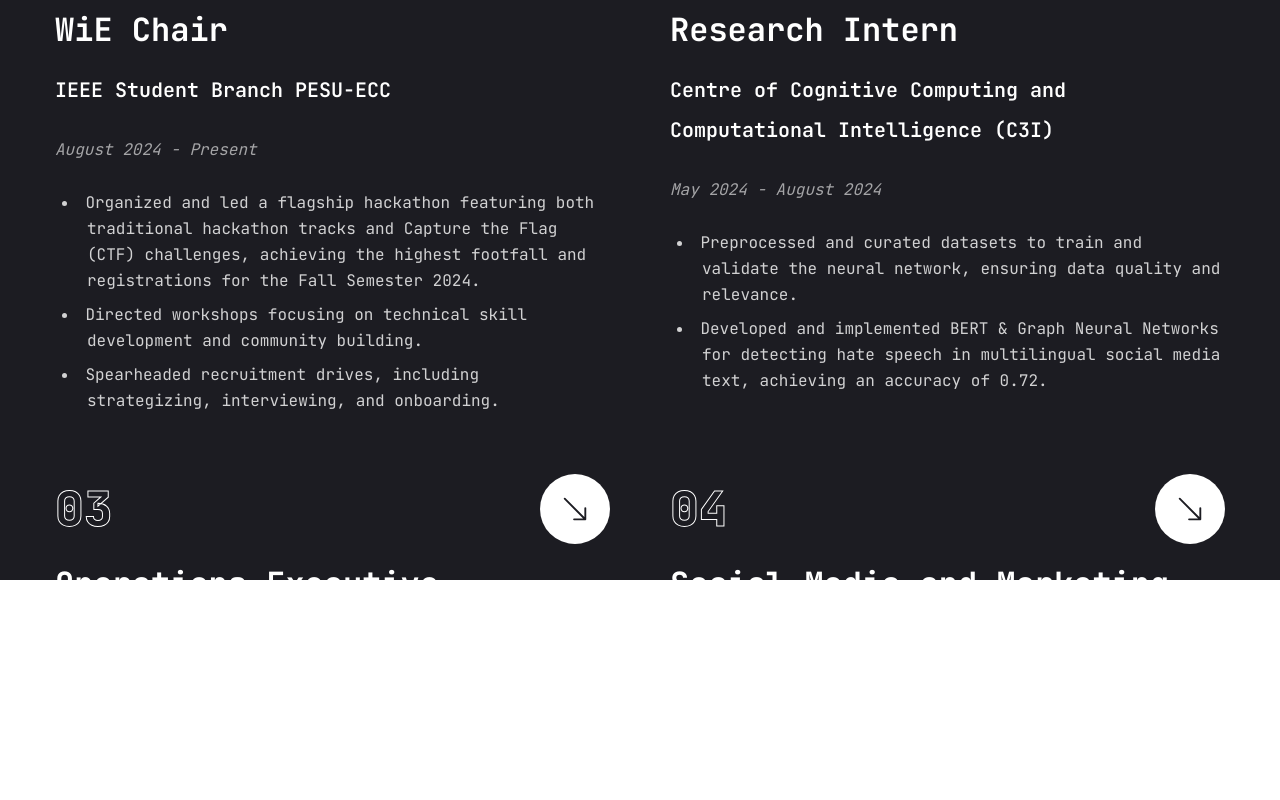
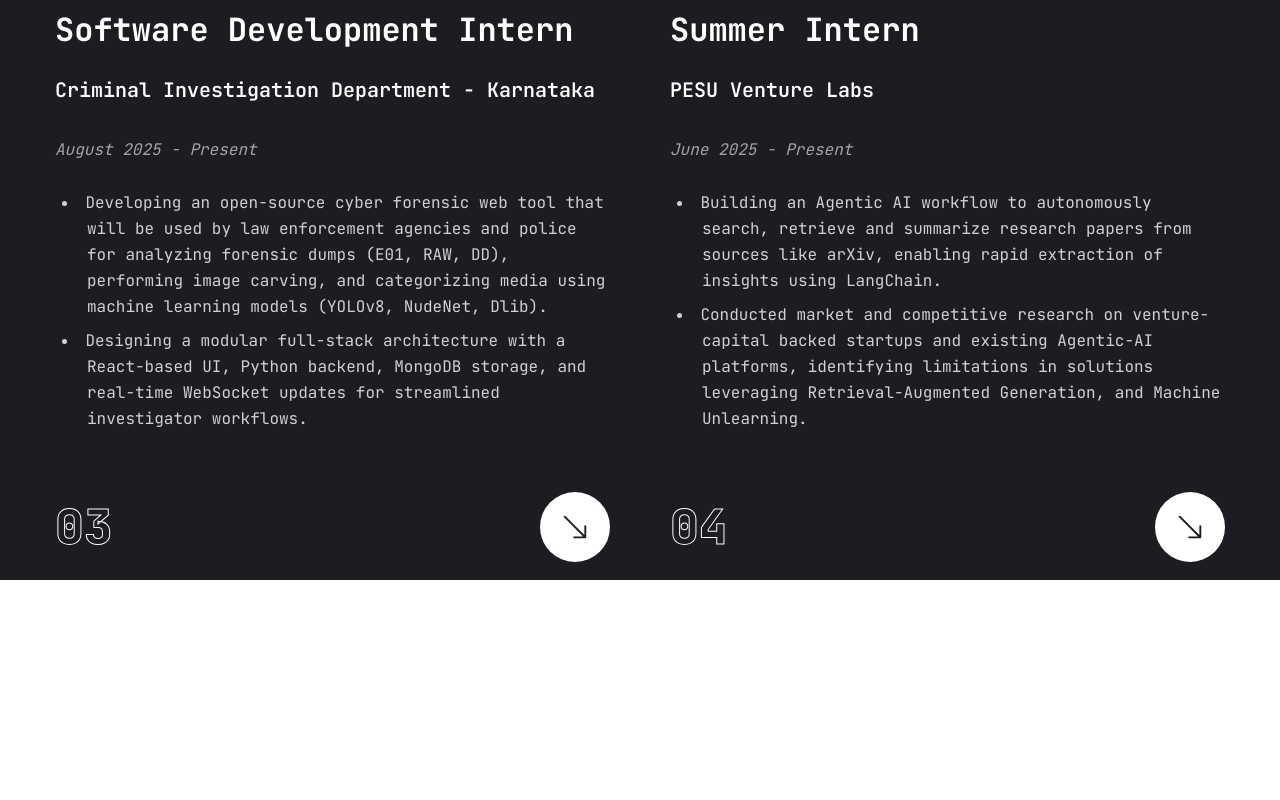
Before and after one commit to siri-n-shetty/siri-portfolio-website, a Next.js app: page /experience in a window 1280 px wide. Shown: the part 220-1020 px from the top of the page. Built offline with nearby package versions, Linux system fonts and the light colour scheme.

Commit message:
added august hustle

```diff
--- a/app/experience/page.jsx
+++ b/app/experience/page.jsx
@@ -7,18 +7,39 @@
 const experiences = [
   {
     num: "01",
-    title: "WiE Chair",
-    company: "IEEE Student Branch PESU-ECC",
-    tenure: "August 2024 - Present",
+    title: "Software Development Intern",
+    company: "Criminal Investigation Department - Karnataka",
+    tenure: "August 2025 - Present",
     description: [
-      "Organized and led a flagship hackathon featuring both traditional hackathon tracks and Capture the Flag (CTF) challenges, achieving the highest footfall and registrations for the Fall Semester 2024.",
-      "Directed workshops focusing on technical skill development and community building.",
-      "Spearheaded recruitment drives, including strategizing, interviewing, and onboarding.",
+      "Developing an open-source cyber forensic web tool that will be used by law enforcement agencies and police for analyzing forensic dumps (E01, RAW, DD), performing image carving, and categorizing media using machine learning models (YOLOv8, NudeNet, Dlib).",
+      "Designing a modular full-stack architecture with a React-based UI, Python backend, MongoDB storage, and real-time WebSocket updates for streamlined investigator workflows.",
     ],
-    href: "https://www.instagram.com/ieee_pesuecc_sb/",
+    href: "https://www.linkedin.com/posts/siri-n-shetty_i-am-happy-to-share-that-my-team-chain-of-activity-7308063022156021760-4bkb?utm_source=share&utm_medium=member_desktop&rcm=ACoAAEVB13wBKkCCy_YDrL_gHPmJOMHntLjQ38o",
   },
   {
     num: "02",
+    title: "Summer Intern",
+    company: "PESU Venture Labs",
+    tenure: "June 2025 - Present",
+    description: [
+      "Building an Agentic AI workflow to autonomously search, retrieve and summarize research papers from sources like arXiv, enabling rapid extraction of insights using LangChain.",
+      "Conducted market and competitive research on venture-capital backed startups and existing Agentic-AI platforms, identifying limitations in solutions leveraging Retrieval-Augmented Generation, and Machine Unlearning.",
+    ],
+    href: "https://www.pesuventurelabs.com/",
+  },
+  {
+    num: "03",
+    title: "Teaching Assistant",
+    company: "PES Univeristy",
+    tenure: "June 2025 - Present",
+    description: [
+      "Assisting in the course UE24CS251A – Digital Design and Computer Organisation (DDCO), under Prof. Deepti C, Dr. Prajwala T R, and Dr. Rajeshwari B.",
+      "Preparing teaching material, and enhancing lab sessions by designing hands-on Verilog experiments.",
+    ],
+    href: "https://www.linkedin.com/posts/siri-n-shetty_im-happy-to-share-that-im-starting-a-new-activity-7343531832182743040-kqSj?utm_source=share&utm_medium=member_desktop&rcm=ACoAAEVB13wBKkCCy_YDrL_gHPmJOMHntLjQ38o",
+  },
+  {
+    num: "04",
     title: "Research Intern",
     company: "Centre of Cognitive Computing and Computational Intelligence (C3I)",
     tenure: "May 2024 - August 2024",
@@ -29,7 +50,19 @@
     href: "https://www.linkedin.com/posts/siri-n-shetty_im-excited-to-share-the-completion-of-my-activity-7253079149332844546-94jE?utm_source=share&utm_medium=member_desktop",
   },
   {
-    num: "03",
+    num: "05",
+    title: "WiE Chair",
+    company: "IEEE Student Branch PESU-ECC",
+    tenure: "August 2024 - August 2025",
+    description: [
+      "Organized and led a flagship hackathon featuring both traditional hackathon tracks and Capture the Flag (CTF) challenges, achieving the highest footfall and registrations for the Fall Semester 2024.",
+      "Directed workshops focusing on technical skill development and community building.",
+      "Spearheaded recruitment drives, including strategizing, interviewing, and onboarding.",
+    ],
+    href: "https://www.instagram.com/ieee_pesuecc_sb/",
+  },
+  {
+    num: "06",
     title: "Operations Executive",
     company: "PESU I/O",
     tenure: "August 2023 - June 2024",
@@ -41,17 +74,6 @@
       "Organized green room equipment setup for events, collaborated with teams, and handled scheduling and permissions.",
     ],
     href: "https://pesu.io/teams/",
-  },
-  {
-    num: "04",
-    title: "Social Media and Marketing Lead",
-    company: "C-ISFCR PESU",
-    tenure: "September 2023",
-    description: [
-      "Played a key role in organizing the CTF Hackathon at PESU, EC Campus.",
-      "Contributed significantly to marketing and social media outreach, resulting in the event achieving the highest footfall and registrations among all events conducted during Fall Semester 2023.",
-    ],
-    href: "https://www.isfcr.pes.edu/",
   },
 ];
 
--- a/components/Social.jsx
+++ b/components/Social.jsx
@@ -2,6 +2,7 @@
 
 import {FaGithub, FaLinkedinIn, FaGlobe} from 'react-icons/fa';
 import { SiLeetcode } from "react-icons/si";
+import { SiCodeforces } from "react-icons/si";
 import { IoMdMail } from "react-icons/io";
 
 const socials = [
@@ -10,6 +11,7 @@
     {icon: <IoMdMail />, path: 'mailto:sirishetty.narendra@gmail.com'},
     {icon: <FaGlobe />, path: 'https://siri123blog.wordpress.com/'},
     {icon: <SiLeetcode />, path: 'https://leetcode.com/u/siri_n_shetty/'},
+    {icon: <SiCodeforces />, path: 'https://codeforces.com/profile/siri-n-shetty/'},
 ]
 
 const Social = ({containerStyles, iconStyles}) => {
--- a/components/Stats.jsx
+++ b/components/Stats.jsx
@@ -16,7 +16,7 @@
         text: "Technologies Mastered",
     },
     {
-        num: 570,
+        num: 725,
         text: "Code Commits",
     },
 ]
```
